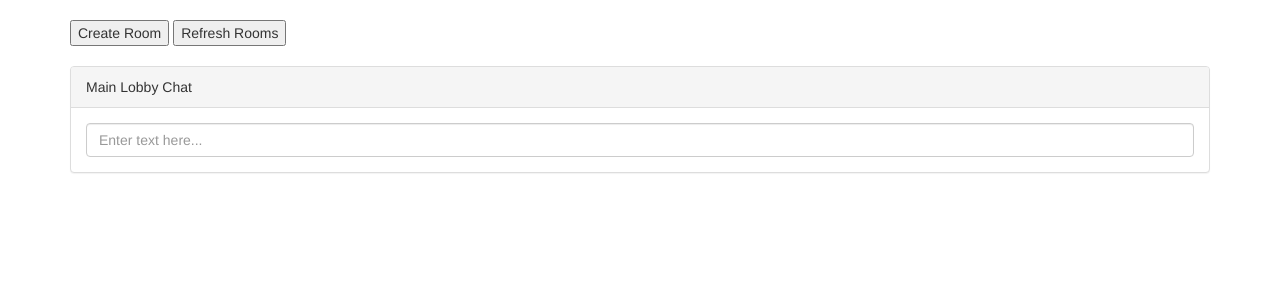
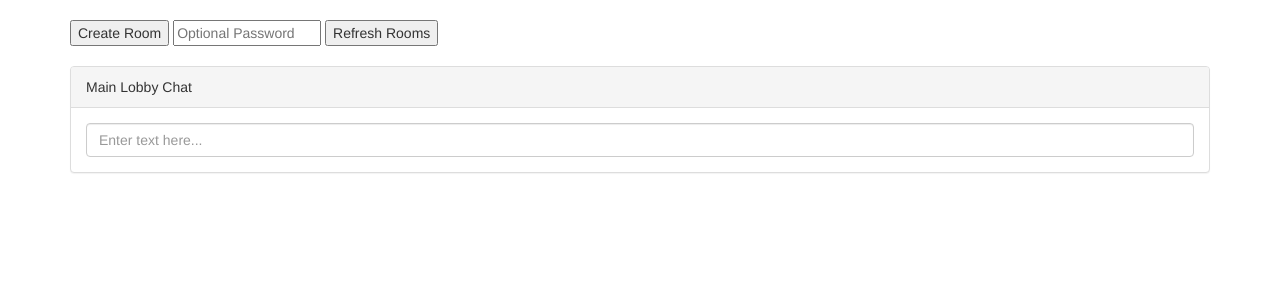
Before and after one commit to john-best/chat, a Flask app: page / in a window 1280 px wide. Shown: the part 52-352 px from the top of the page. Run offline with Flask 2, Linux system fonts and the light colour scheme; some libraries are stand-ins or nearby versions.

Commit message:
room password support

```diff
--- a/app.py
+++ b/app.py
@@ -55,7 +55,7 @@ def handle_rps_server_update(server_update):
 @socketio.on('lobby_create_room')
 def handle_lobby_create_room(data):
     if not room_handler.room_check_exists(data['creator']):
-        room = room_handler.create_room(data['creator'])
+        room = room_handler.create_room(data['creator'], data['password'])
         room_json = room_handler.get_room_json(room)
         join_room(room.get_id())
         emit('lobby_room_created', json.dumps(room_json))
--- a/static/js/lobby.js
+++ b/static/js/lobby.js
@@ -11,6 +11,7 @@ $(document).ready(function() {
 
     socket.on('lobby_room_created', function(room) {
         var parsed = JSON.parse(room);
+        console.log(parsed);
         appendRoom(true, parsed);
     });
 
@@ -50,7 +51,8 @@ $(document).ready(function() {
     });
 
     $('#lobby-create-room').click(function(e) {
-        socket.emit('lobby_create_room', {'creator': username});
+
+        socket.emit('lobby_create_room', {'creator': username, 'password': $('#room-password').val()});
         return false;
     });
 
@@ -72,7 +74,10 @@ $(document).ready(function() {
         }
 
         content += "</div>";
-        content += "<div class=\"panel-body\">Owner: " + json.room.owner;
+        content += "<div class=\"panel-body\"><p>Owner: " + json.room.owner +"</p>";
+        if (json.room.password == "true") {
+            content += "<p>Password Protected</p>";
+        }
         content += "</div>";
 
         content += "<div class=\"panel-footer\"> \
--- a/templates/lobby.html
+++ b/templates/lobby.html
@@ -60,6 +60,7 @@
 
         <div class="container">
             <input type="button" value="Create Room" id="lobby-create-room">
+            <input type="text" id="room-password" placeholder="Optional Password" size="15">
             <input type="button" value="Refresh Rooms" id="lobby-refresh-rooms">
         </div>
         <br />
```
Also changed, not shown: RoomAPI.py (+8 -4 lines).
